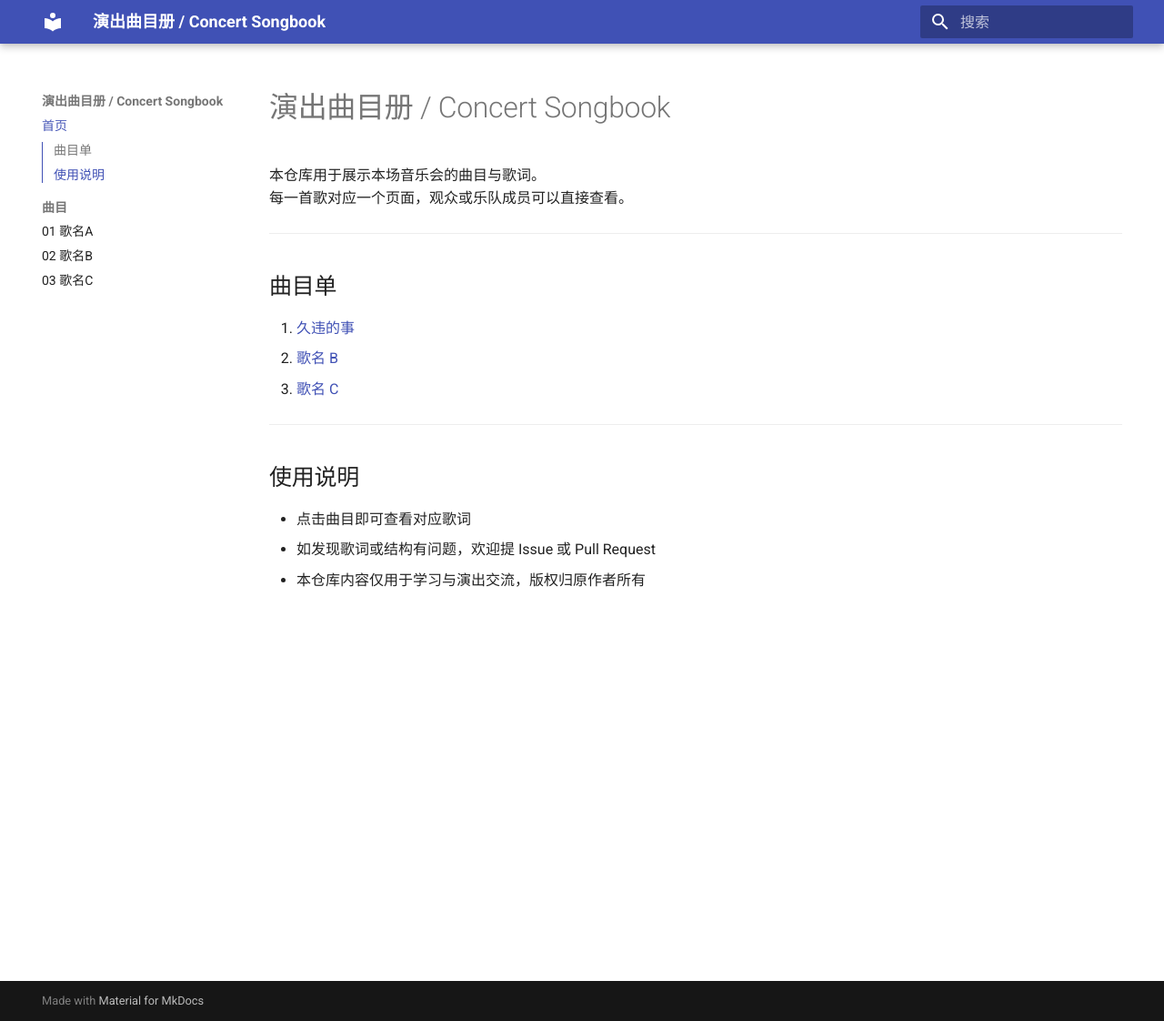
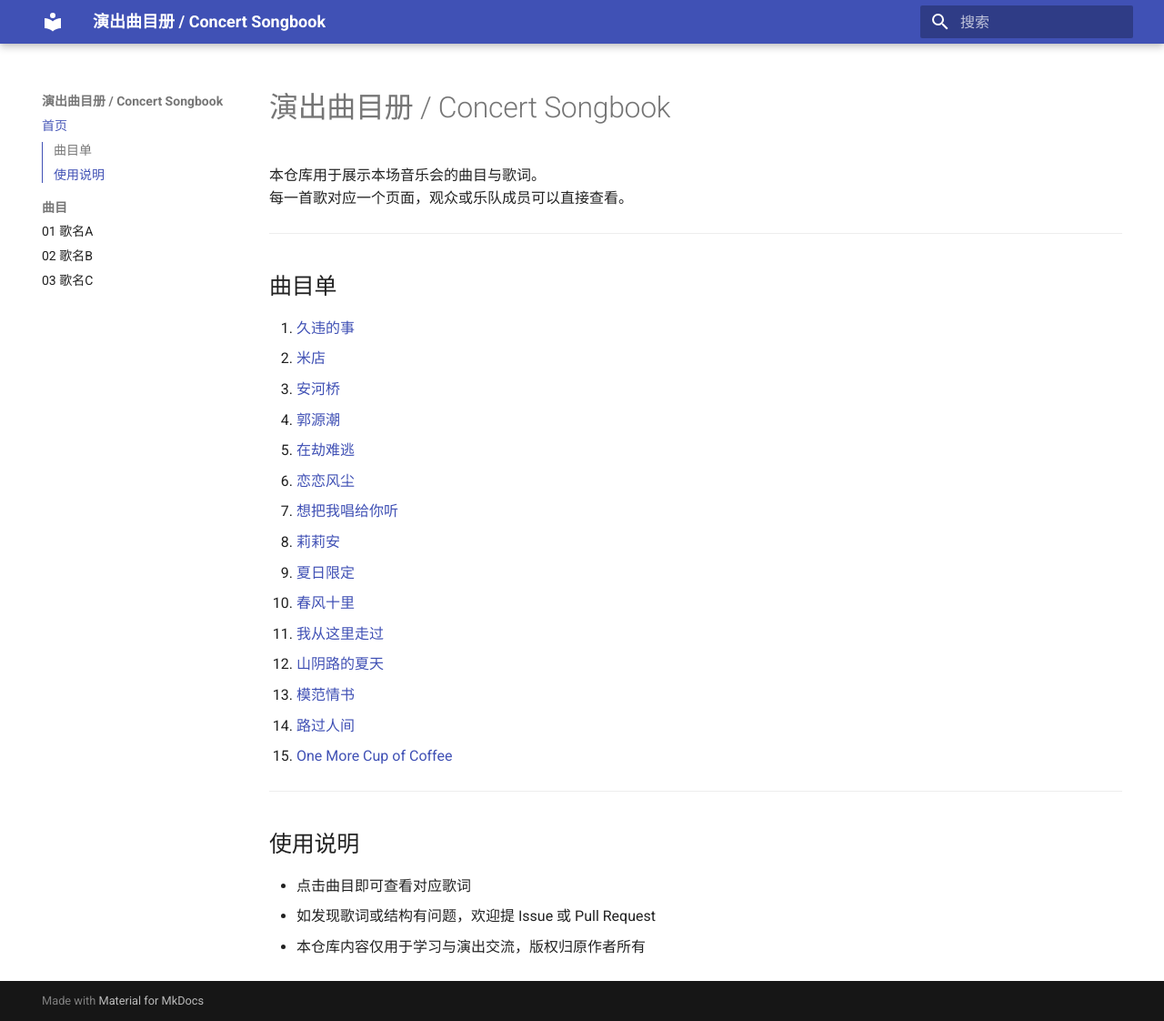
Before and after one commit to stubbornleaf/jiuweideshi-songbook, an MkDocs documentation site: the page built from docs/index.md, in a window 1280 px wide and 1122 px high. Shown: the whole window at 91% size. Built offline with MkDocs 1.6.1 and Material for MkDocs 9.7.7, drawn with Linux system fonts in a browser that asks for light colours.

Commit message:
Update index.md

```diff
--- a/docs/index.md
+++ b/docs/index.md
@@ -8,8 +8,20 @@
 ## 曲目单
 
 1. [久违的事](songs/01-久违的事.md)
-2. [歌名 B](songs/02-歌名B.md)
-3. [歌名 C](songs/03-歌名C.md)
+2. [米店](songs/米店.md)
+3. [安河桥](songs/安河桥.md)
+4. [郭源潮](songs/郭源潮.md)
+5. [在劫难逃](songs/在劫难逃.md)
+6. [恋恋风尘](songs/恋恋风尘.md)
+7. [想把我唱给你听](songs/想把我唱给你听.md)
+8. [莉莉安](songs/莉莉安.md)
+9. [夏日限定](songs/夏日限定.md)
+10. [春风十里](songs/春风十里.md)
+11. [我从这里走过](songs/我从这里走过.md)
+12. [山阴路的夏天](songs/山阴路的夏天.md)
+13. [模范情书](songs/模范情书.md)
+14. [路过人间](songs/路过人间.md)
+15. [One More Cup of Coffee](songs/One More Cup of Coffee.md)
 
 ---
 
```
